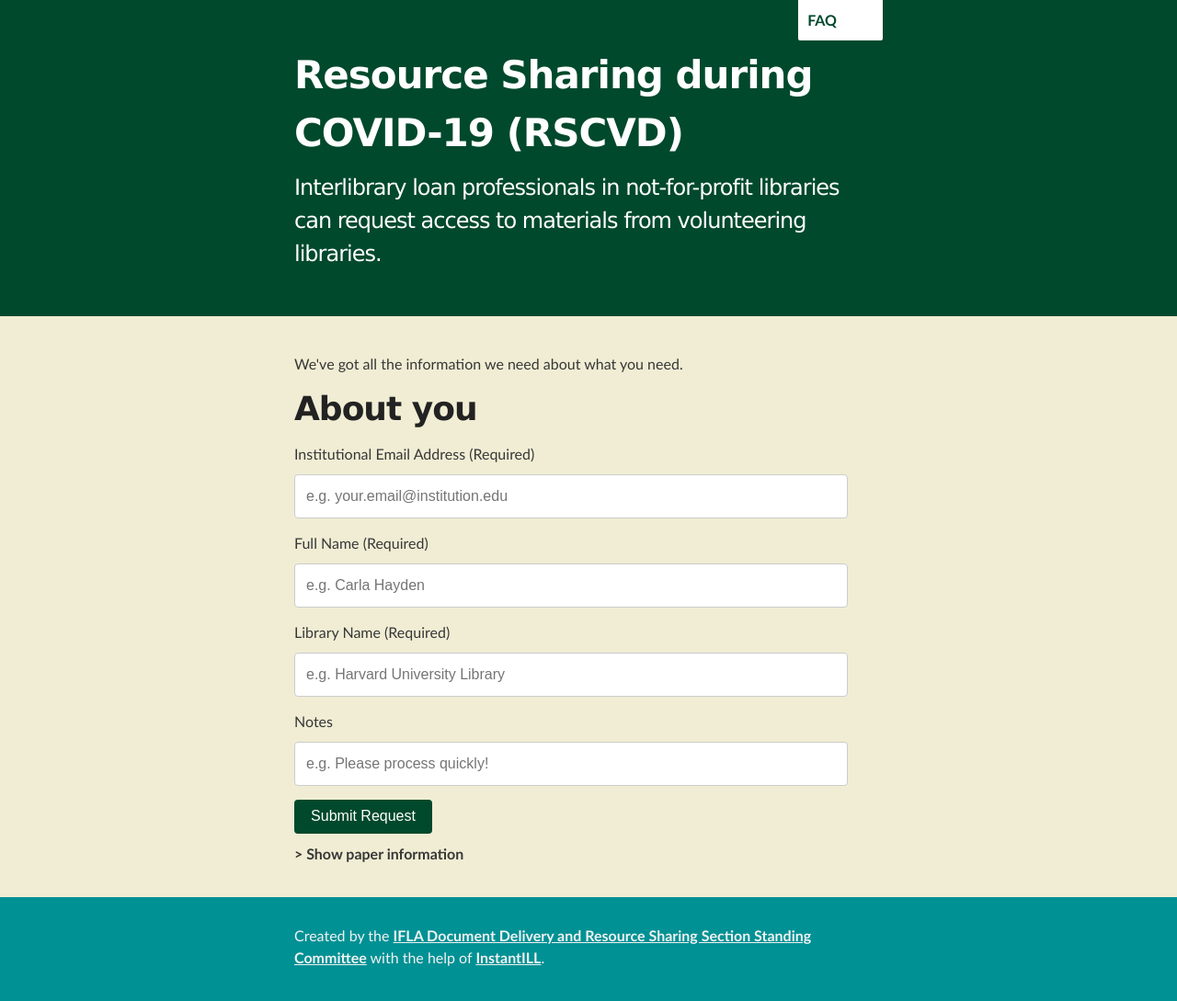
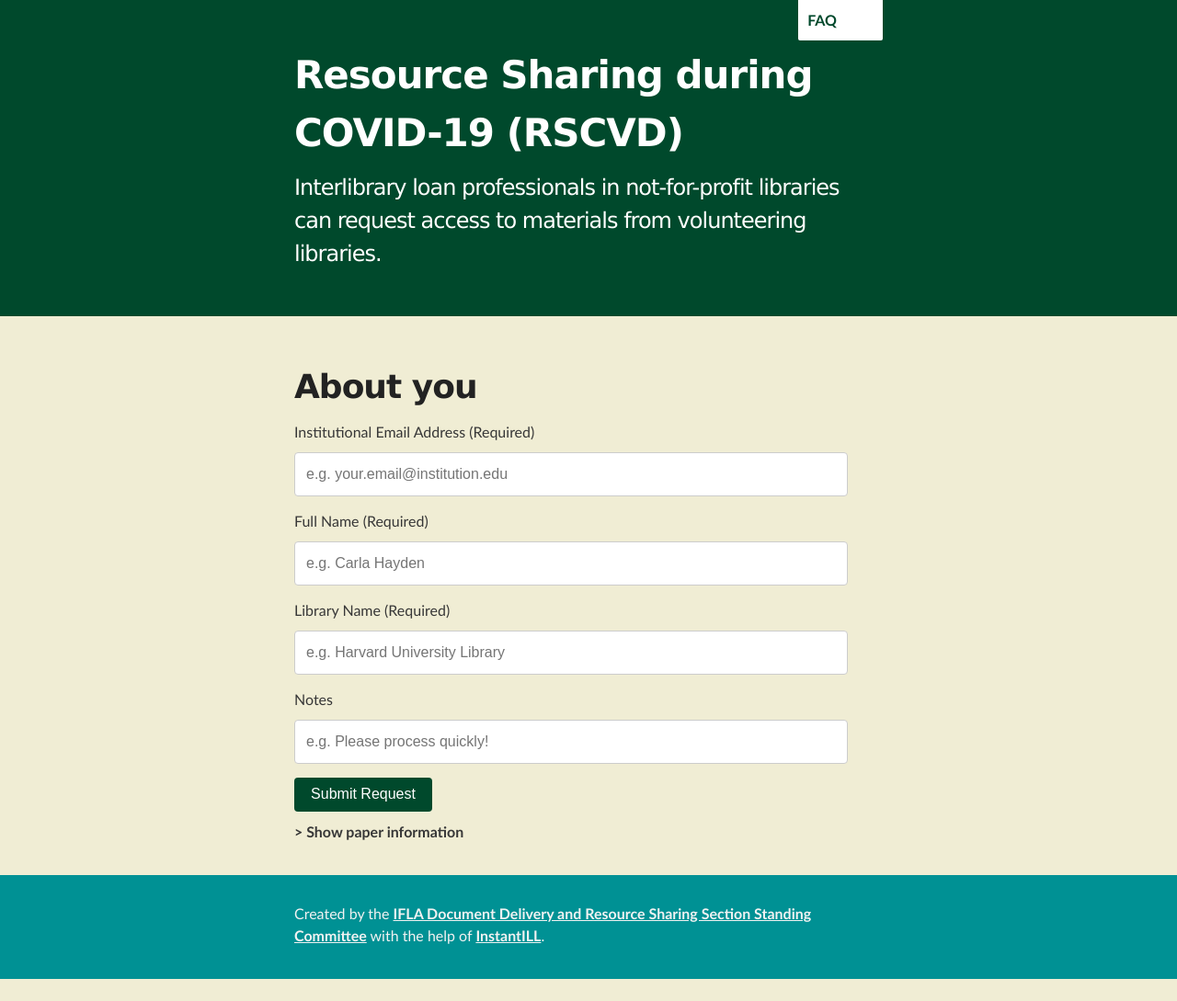
Before and after one commit to JosephMcArthur/rscvd-dev, a Jekyll site: the page built from submit.html, in a window 1280 px wide. Shown: the whole page at 92% size. Built offline with Jekyll 4.4.1, drawn with Linux system fonts in a browser that asks for light colours; after the commit the page ends 1065 px from its top, so only the background shows below that.

Commit message:
format nicely

```diff
--- a/submit.html
+++ b/submit.html
@@ -8,8 +8,6 @@ layout: form
   font-weight:bold;
 }
 </style>
-
-We've got all the information we need about what you need.
 
 <h1>About you</h1>
 
```
Lines whose indentation alone changed are shown as unchanged.
